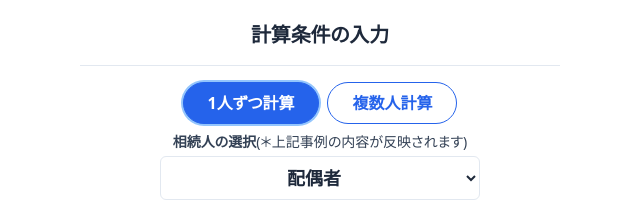
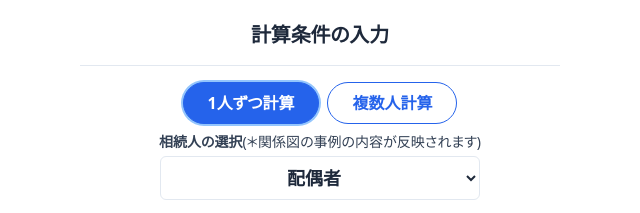
Before and after one commit to ryo8073/souji-souzoku-kojo, a website built with Vite: page index.html in a window 1280 px wide. Shown: the part 140-353 px from the top of the page, 576-1216 px from the left. Built offline with nearby package versions, Linux system fonts and the light colour scheme.

Commit message:
相続人の選択ラベル説明文を『関係図の事例の内容が反映されます』に修正

```diff
--- a/index.html
+++ b/index.html
@@ -123,7 +123,7 @@
                 <!-- 1人ずつ計算時: 相続人選択ドロップダウン -->
                 <div id="single-heir-select-row" class="mb-4">
                   <label for="single-heir-select" class="block text-sm text-slate-700 mb-1">
-                    <span class="font-bold">相続人の選択</span><span class="font-normal">(＊上記事例の内容が反映されます)</span>
+                    <span class="font-bold">相続人の選択</span><span class="font-normal">(＊関係図の事例の内容が反映されます)</span>
                   </label>
                   <select id="single-heir-select" class="form-input w-full max-w-xs mx-auto">
                     <!-- JSで動的にoptionを生成 -->
```
